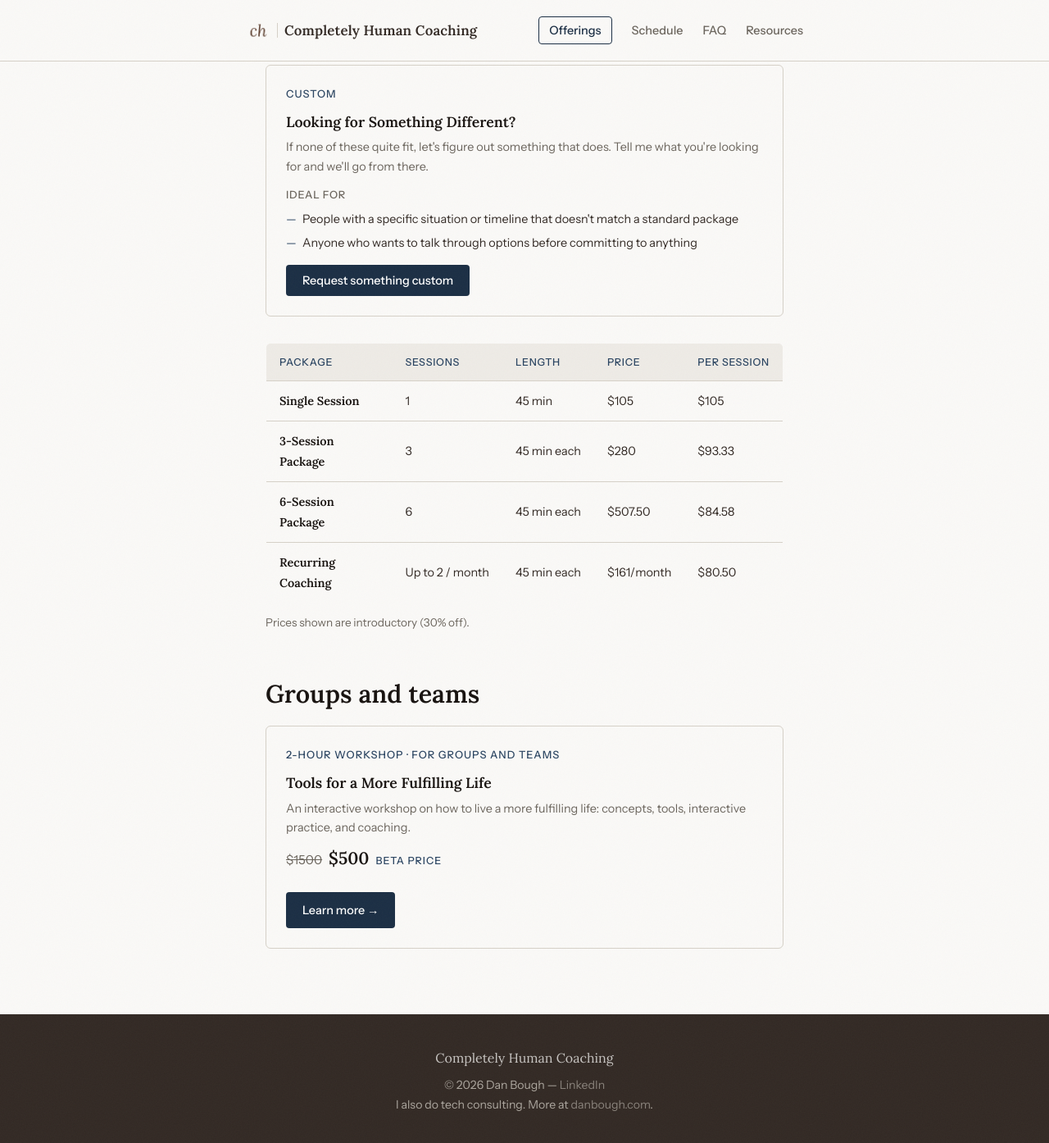
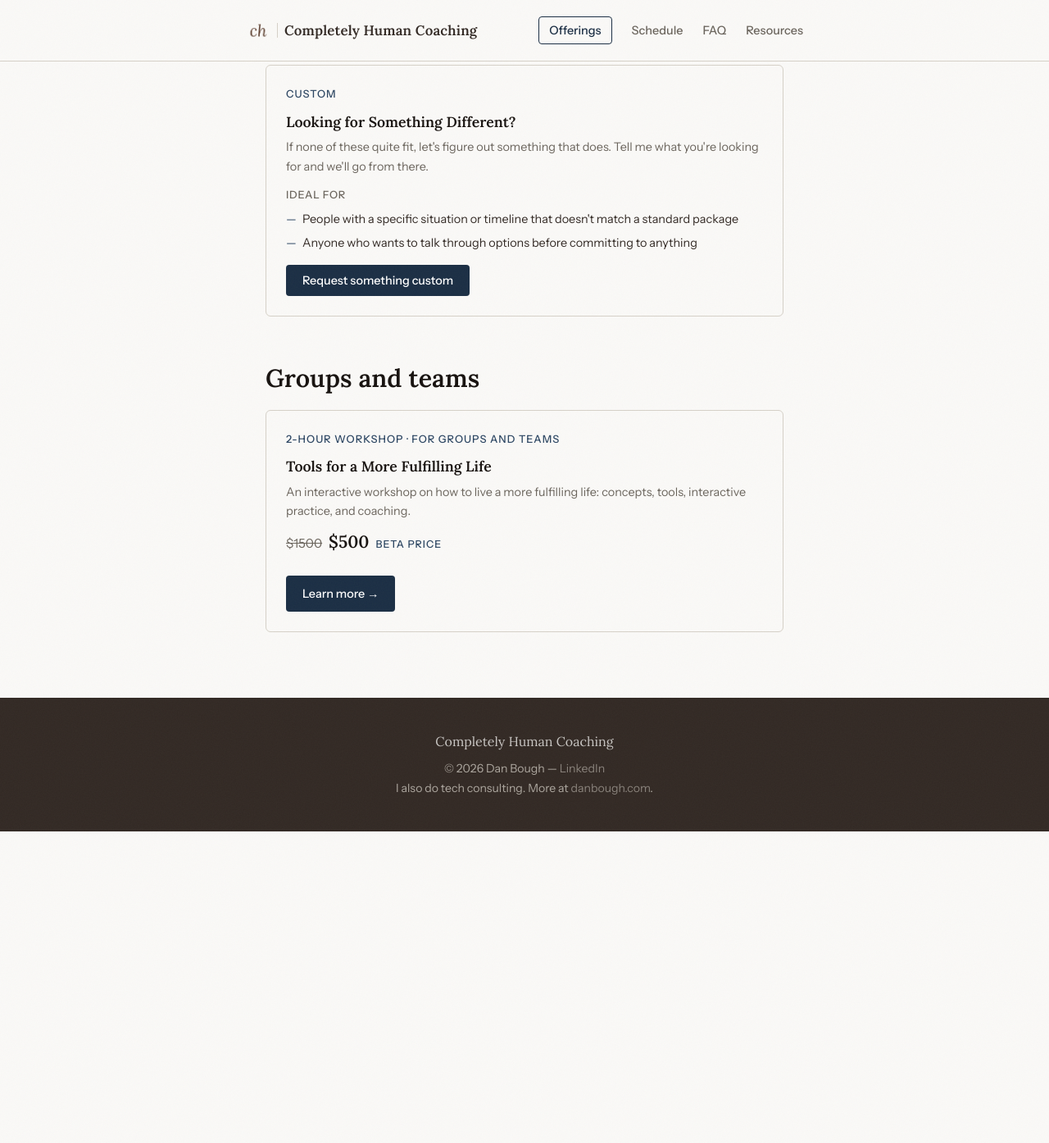
Before and after one commit to dbough/completely-human-coaching-com, a Jekyll site: the page built from offerings/index.html, in a window 1280 px wide and 1400 px high, scrolled down 1986 px. Shown: the top 1394 px of the window at 82% size. Built offline with Jekyll 4.4.1, drawn with Linux system fonts in a browser that asks for light colours; after the commit the page ends 3000 px from its top, so only the background shows below that.

Commit message:
Remove package comparison table
It repeated price/length info already shown on each card right after seeing it, without adding new decision-making value.

Co-Authored-By: Claude Sonnet 5 <noreply@anthropic.com>

```diff
--- a/offerings/index.html
+++ b/offerings/index.html
@@ -126,52 +126,6 @@ og_image: "https://completelyhumancoaching.com/og-image.png"
         </li>
 
       </ul>
-
-      <div class="offering-compare-wrap reveal reveal-delay-4">
-        <table class="offering-compare">
-          <caption class="sr-only">Comparison of individual coaching packages</caption>
-          <thead>
-            <tr>
-              <th scope="col">Package</th>
-              <th scope="col">Sessions</th>
-              <th scope="col">Length</th>
-              <th scope="col">Price</th>
-              <th scope="col">Per Session</th>
-            </tr>
-          </thead>
-          <tbody>
-            <tr>
-              <th scope="row">Single Session</th>
-              <td>1</td>
-              <td>45 min</td>
-              <td>${{ site.data.pricing.single_session.price }}</td>
-              <td>${{ site.data.pricing.single_session.price }}</td>
-            </tr>
-            <tr>
-              <th scope="row">3-Session Package</th>
-              <td>3</td>
-              <td>45 min each</td>
-              <td>${{ site.data.pricing.package_3.price }}</td>
-              <td>${{ site.data.pricing.package_3.price_per_session }}</td>
-            </tr>
-            <tr>
-              <th scope="row">6-Session Package</th>
-              <td>6</td>
-              <td>45 min each</td>
-              <td>${{ site.data.pricing.package_6.price }}</td>
-              <td>${{ site.data.pricing.package_6.price_per_session }}</td>
-            </tr>
-            <tr>
-              <th scope="row">Recurring Coaching</th>
-              <td>Up to 2 / month</td>
-              <td>45 min each</td>
-              <td>${{ site.data.pricing.recurring.price }}/month</td>
-              <td>${{ site.data.pricing.recurring.price_per_session }}</td>
-            </tr>
-          </tbody>
-        </table>
-        <p class="offering-compare-note">Prices shown are introductory (30% off).</p>
-      </div>
 
       <h2 class="offerings-section-heading reveal reveal-delay-3">Groups and teams</h2>
 
--- a/offerings/style.css
+++ b/offerings/style.css
@@ -273,76 +273,11 @@ body {
 }
 
 /* ============================================
-   PACKAGE COMPARISON TABLE
-============================================ */
-.offering-compare-wrap {
-  margin-top: 2rem;
-}
-
-.offering-compare {
-  width: 100%;
-  border-collapse: collapse;
-  background-color: var(--cream);
-  border: 1px solid var(--sand);
-  border-radius: 6px;
-  overflow: hidden;
-  font-size: 0.9rem;
-}
-
-.offering-compare th,
-.offering-compare td {
-  padding: 0.75rem 1rem;
-  text-align: left;
-  border-bottom: 1px solid var(--sand);
-  white-space: nowrap;
-}
-
-.offering-compare thead th {
-  font-size: 0.78rem;
-  font-weight: 500;
-  letter-spacing: 0.06em;
-  text-transform: uppercase;
-  color: var(--clay);
-  background-color: var(--warm-off);
-}
-
-.offering-compare tbody th {
-  font-family: 'Lora', serif;
-  font-weight: 600;
-  color: var(--ink);
-  white-space: normal;
-}
-
-.offering-compare tbody td {
-  color: var(--soil);
-}
-
-.offering-compare tbody tr:last-child th,
-.offering-compare tbody tr:last-child td {
-  border-bottom: none;
-}
-
-.offering-compare-note {
-  font-size: 0.85rem;
-  color: var(--muted);
-  margin-top: 0.75rem;
-}
-
-/* ============================================
    RESPONSIVE
 ============================================ */
 @media (max-width: 640px) {
   .offering-link,
   .offering-request-btn { width: 100%; justify-content: center; }
-
-  .offering-compare-wrap {
-    overflow-x: auto;
-    -webkit-overflow-scrolling: touch;
-  }
-
-  .offering-compare {
-    min-width: 520px;
-  }
 }
 
 @media (max-width: 520px) {
```
